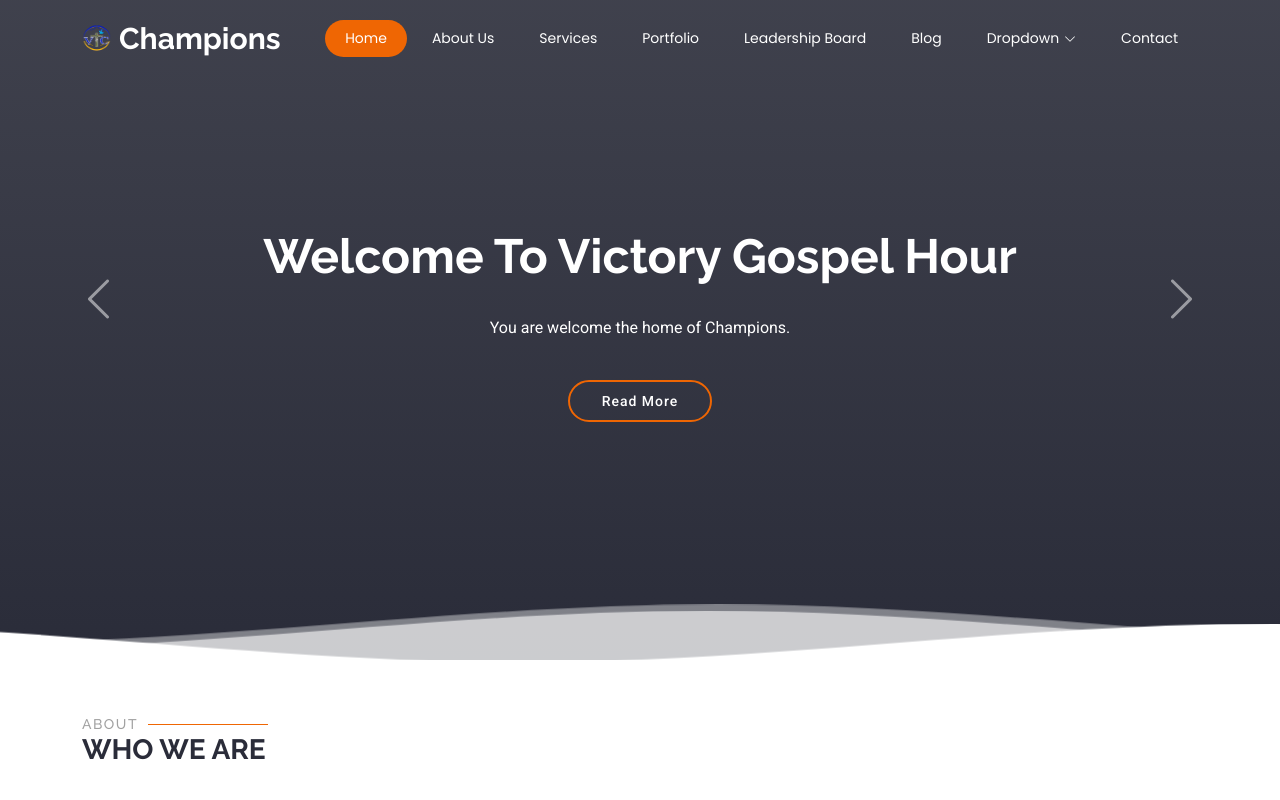
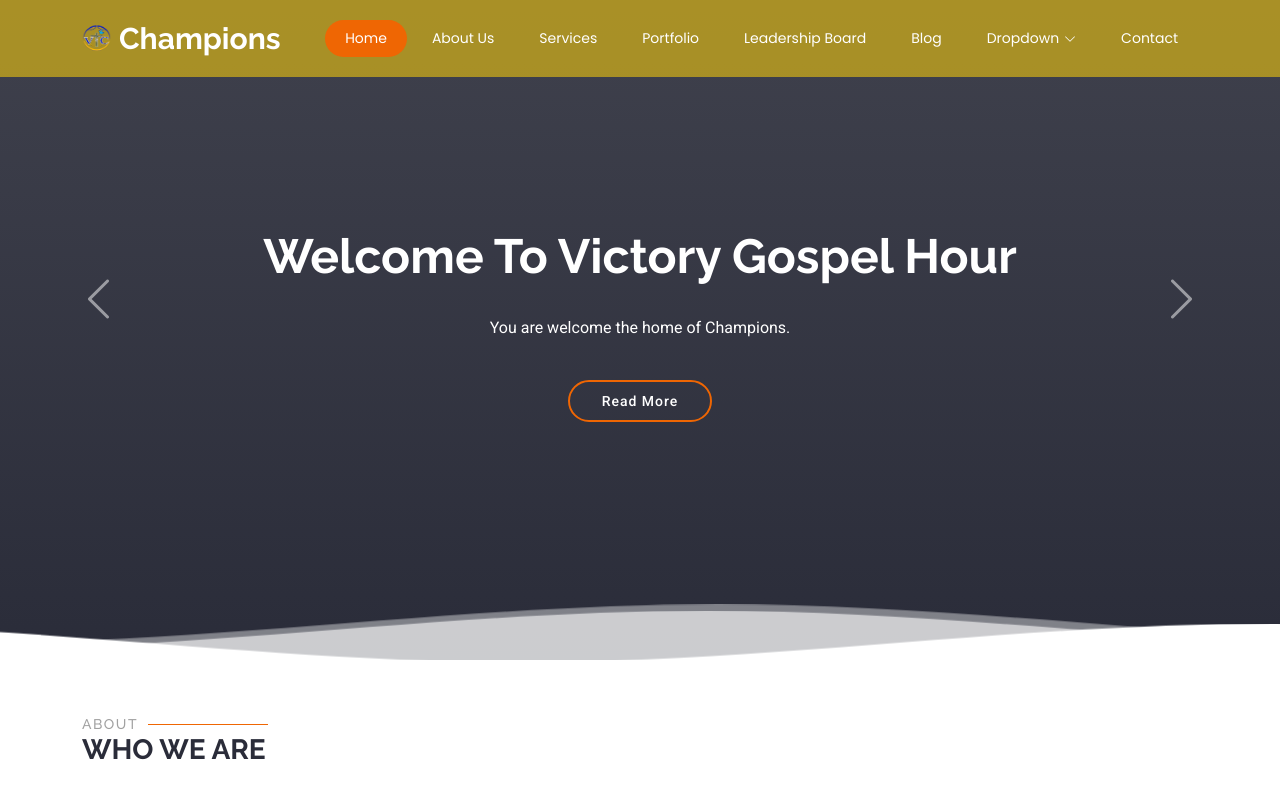
Before and after one commit to Barnabas-Jenkins-Kollie/VictoryTempleWebProject, a plain HTML site: page index.html in a window 1280 px wide. Shown: the top 800 px of the page. Drawn offline with Linux system fonts and the light colour scheme.

Commit message:
navbar color changed to gold

```diff
--- a/assets/css/main.css
+++ b/assets/css/main.css
@@ -1,15 +1,4 @@
-/**
-* Template Name: Selecao
-* Template URL: https://bootstrapmade.com/selecao-bootstrap-template/
-* Updated: Aug 07 2024 with Bootstrap v5.3.3
-* Author: BootstrapMade.com
-* License: https://bootstrapmade.com/license/
-*/
-
-/*--------------------------------------------------------------
-# Font & Color Variables
-# Help: https://bootstrapmade.com/color-system/
---------------------------------------------------------------*/
+
 /* Fonts */
 :root {
   --default-font: "Roboto",  system-ui, -apple-system, "Segoe UI", Roboto, "Helvetica Neue", Arial, "Noto Sans", "Liberation Sans", sans-serif, "Apple Color Emoji", "Segoe UI Emoji", "Segoe UI Symbol", "Noto Color Emoji";
@@ -143,7 +132,7 @@ h6 {
 # Global Header
 --------------------------------------------------------------*/
 .header {
-  --background-color: rgba(255, 255, 255, 0);
+  --background-color: rgba(243, 201, 12, 0.588);
   --heading-color: #ffffff;
   color: var(--default-color);
   background-color: var(--background-color);
```
